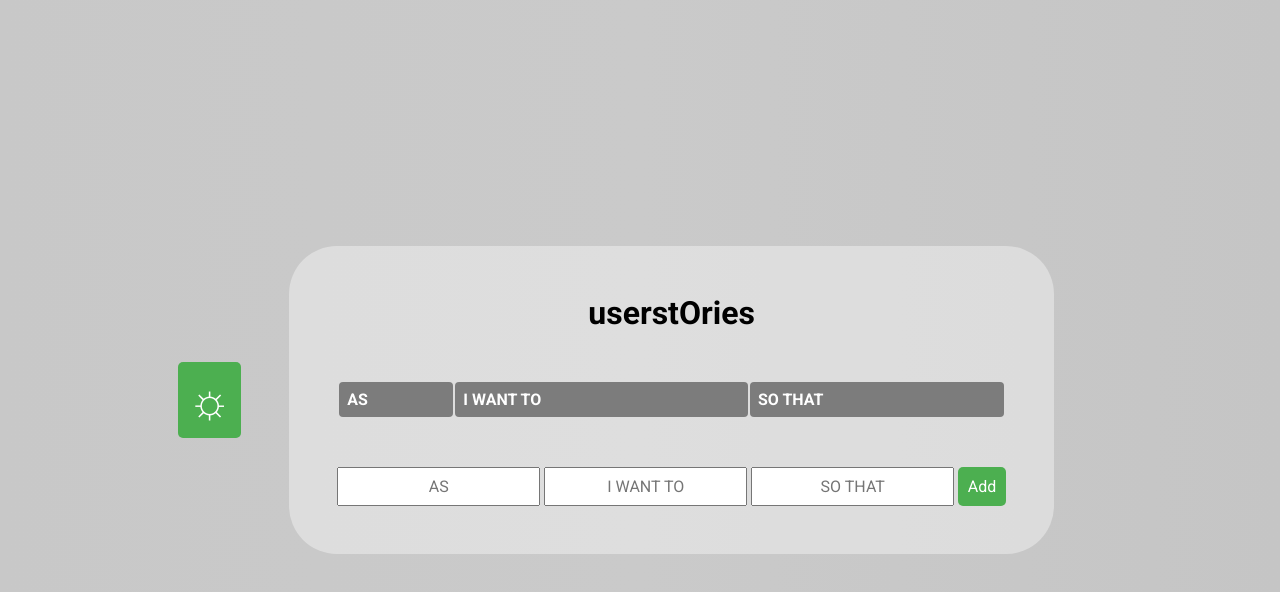
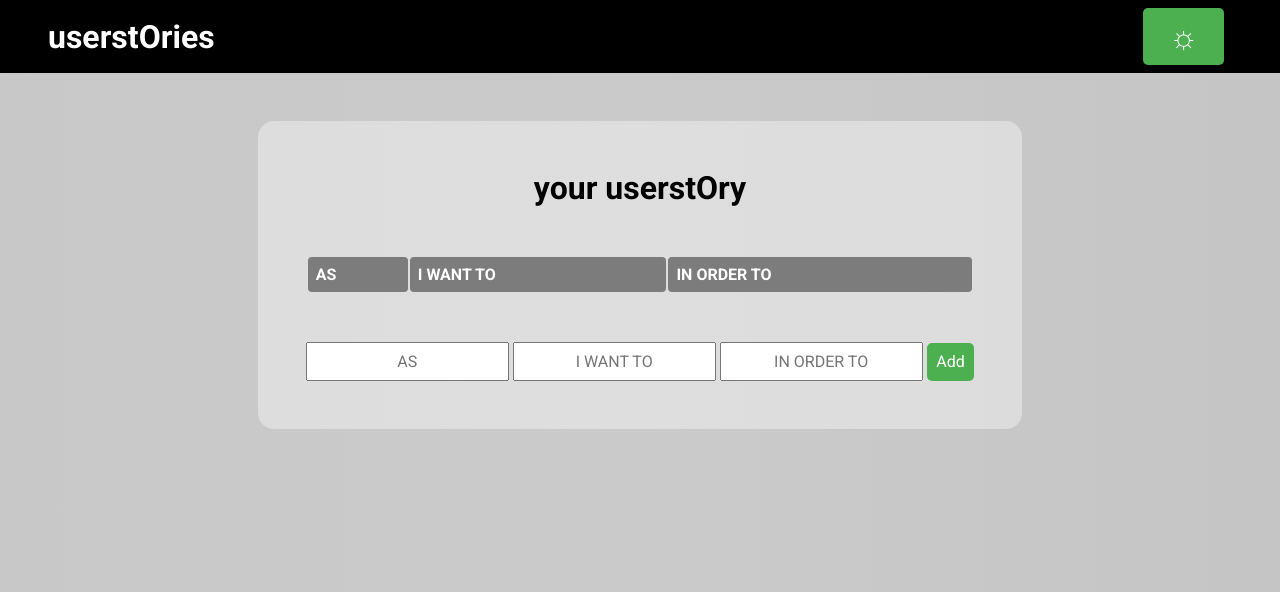
Before and after one commit to LouisAntoninLesieur/customa, a website: page index.html in a window 1280 px wide. Drawn offline with Linux system fonts and the light colour scheme.

Commit message:
add header, manage navbar

```diff
--- a/css/layout.css
+++ b/css/layout.css
@@ -12,19 +12,38 @@
 }
 
 .body {
-    font-family: Arial, sans-serif;
     display: flex;
-    justify-content: center;
+    flex-direction: column;
     align-items: center;
     height: 100vh;
     margin: 0;
     background: linear-gradient(to right, #c8c8c8, #cacaca, #c5c5c5);
 }
 
+.header {
+    display: flex;
+    justify-content: center;
+    width: 100%;
+    padding: 0 var(--var-default-sizing);
+    color: white;
+    background-color: black;
+}
+
+.nav {
+    display: flex;
+    justify-content: space-between;
+    align-items: center;
+    width: 100%;
+}
+
+.title {
+    font-size: 2rem;
+}
+
 .container {
     margin: var(--var-default-sizing);
     text-align: center;
-    border-radius: var(--var-default-sizing);
+    border-radius: 16px;
     padding: var(--var-default-sizing);
     background-color: #ffffff5f;
 }
@@ -53,7 +72,12 @@ input {
 }
 
 .icon {
-    font-size: 3rem;
+    font-size: 2rem;
+    padding: 1rem;
+}
+
+.toggle {
+    margin: .5rem;
 }
 
 .btn, .deleteBtn {
--- a/index.html
+++ b/index.html
@@ -9,18 +9,22 @@
     <link rel="stylesheet" href="./css/styles-dm.css">
 </head>
 <body class="body">
-    <div>
-        <button class="btn toggle swhitchBtn"> <span class="icon">&#x263C;</span></button>
-    </div>
+
+    <header class="header">
+        <nav class="nav">
+            <h1 class="title">userstOries</h1>
+            <button class="btn toggle swhitchBtn"> <span class="icon">&#x263C;</span></button>
+        </nav>
+    </header>
     <div class="container">
-        <h1>userstOries</h1>
+        <h1>your userstOry</h1>
         <div class="content">
             <table class="table">
                 <thead class="thead">
                     <tr class="tr">
                         <th class="th">AS</th>
                         <th class="th">I WANT TO</th>
-                        <th class="th">SO THAT</th>
+                        <th class="th">IN ORDER TO</th>
                     </tr>
                 </thead>
                 <tbody id="tbody">
@@ -31,7 +35,7 @@
         <div class="inputs-container">
             <input type="text" id="input-as" placeholder="AS">
             <input type="text" id="input-i-want-to" placeholder="I WANT TO">
-            <input type="text" id="input-so-that" placeholder="SO THAT">
+            <input type="text" id="input-so-that" placeholder="IN ORDER TO">
             <button class="btn" id="add">Add</button>
         </div>
     </div>
--- a/js/script.js
+++ b/js/script.js
@@ -5,9 +5,10 @@ const iWantToEl = document.getElementById('input-i-want-to');
 const soThatEl = document.getElementById('input-so-that');
 const btnEl = document.getElementById('add');
 
-
+//? add event listener
 btnEl.addEventListener('click', handleNewRow);
 
+//? here is the magic
 function handleNewRow() {
   let asValue = asEl.value;
   let iWantToValue = iWantToEl.value;
```
